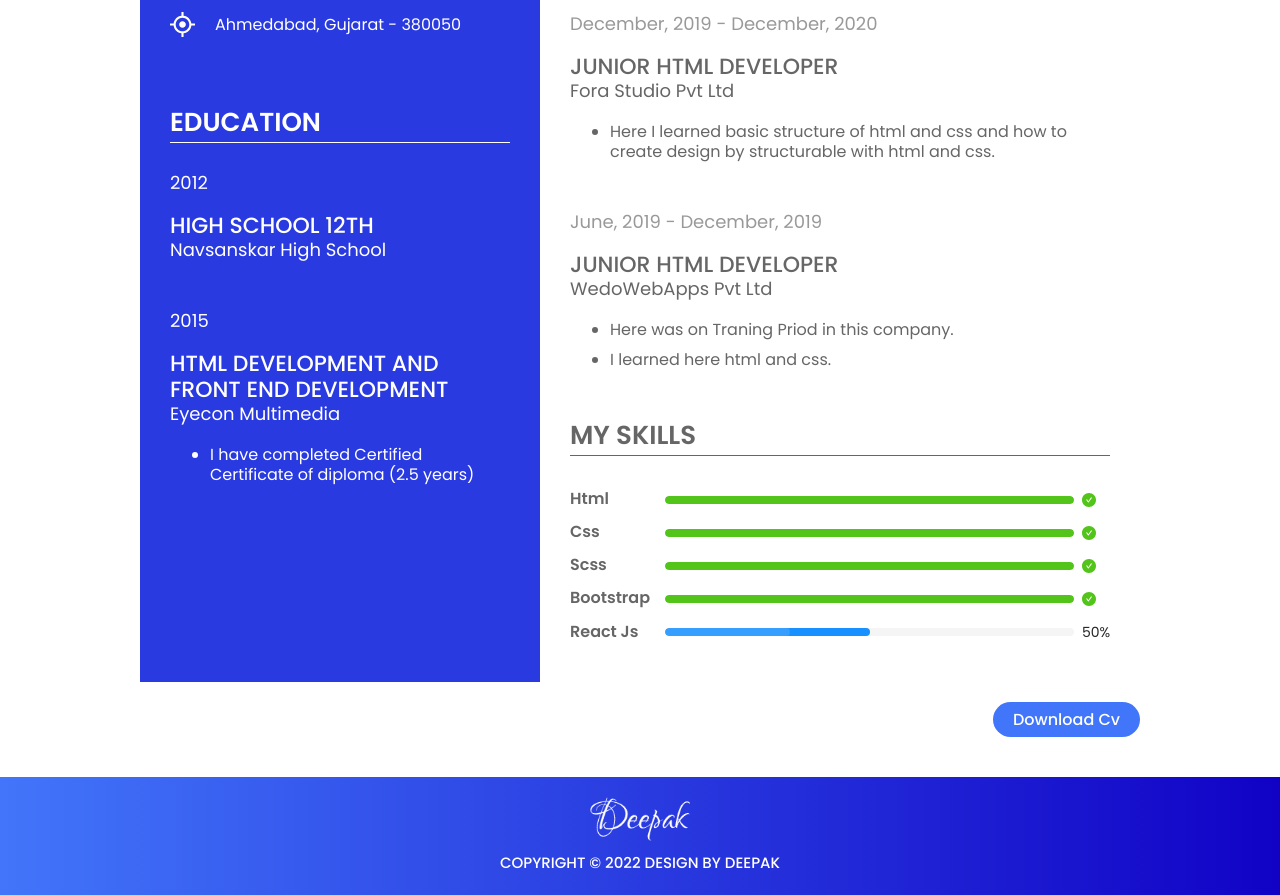
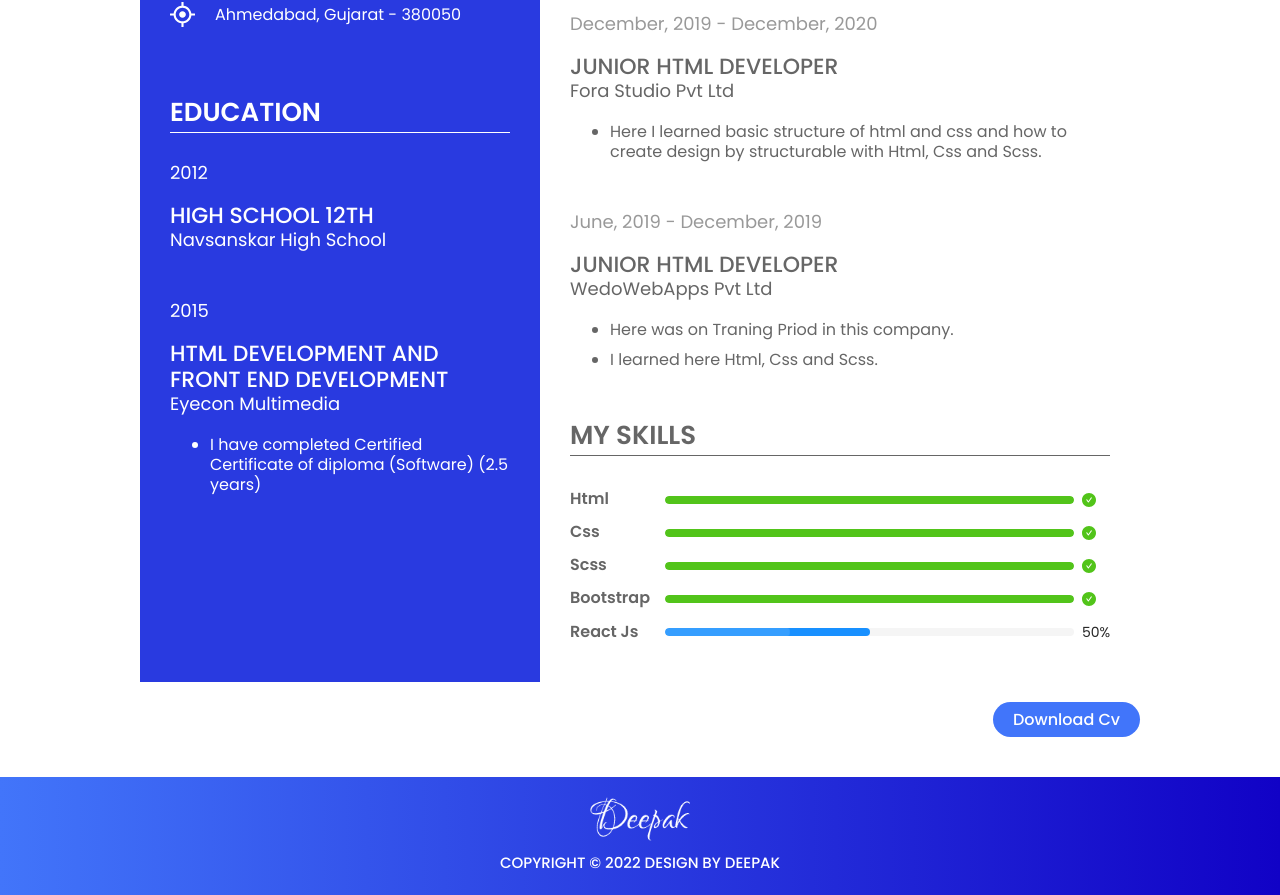
Before and after one commit to Deepak19111993/PortFolio-New, a React (Create React App) app: page /getcv in a window 1280 px wide. Shown: the part 880-1775 px from the top of the page. Built offline with nearby package versions, Linux system fonts and the light colour scheme.

Commit message:
seventh commits

```diff
--- a/src/containers/GetCv/GetCvBlock.js
+++ b/src/containers/GetCv/GetCvBlock.js
@@ -68,7 +68,8 @@ const GetCvBlock = () => {
           </span>
           <ul>
             <li style={{ color: "#fff" }}>
-              I have completed Certified Certificate of diploma (2.5 years)
+              I have completed Certified Certificate of diploma (Software) (2.5
+              years)
             </li>
           </ul>
         </div>
@@ -104,7 +105,7 @@ const GetCvBlock = () => {
           <ul>
             <li>
               Here I learned basic structure of html and css and how to create
-              design by structurable with html and css.
+              design by structurable with Html, Css and Scss.
             </li>
           </ul>
         </div>
@@ -114,7 +115,7 @@ const GetCvBlock = () => {
           <span className="company-title">WedoWebApps Pvt Ltd</span>
           <ul>
             <li>Here was on Traning Priod in this company.</li>
-            <li>I learned here html and css.</li>
+            <li>I learned here Html, Css and Scss.</li>
           </ul>
         </div>
         <Title className="cv-title">my skills</Title>
```
